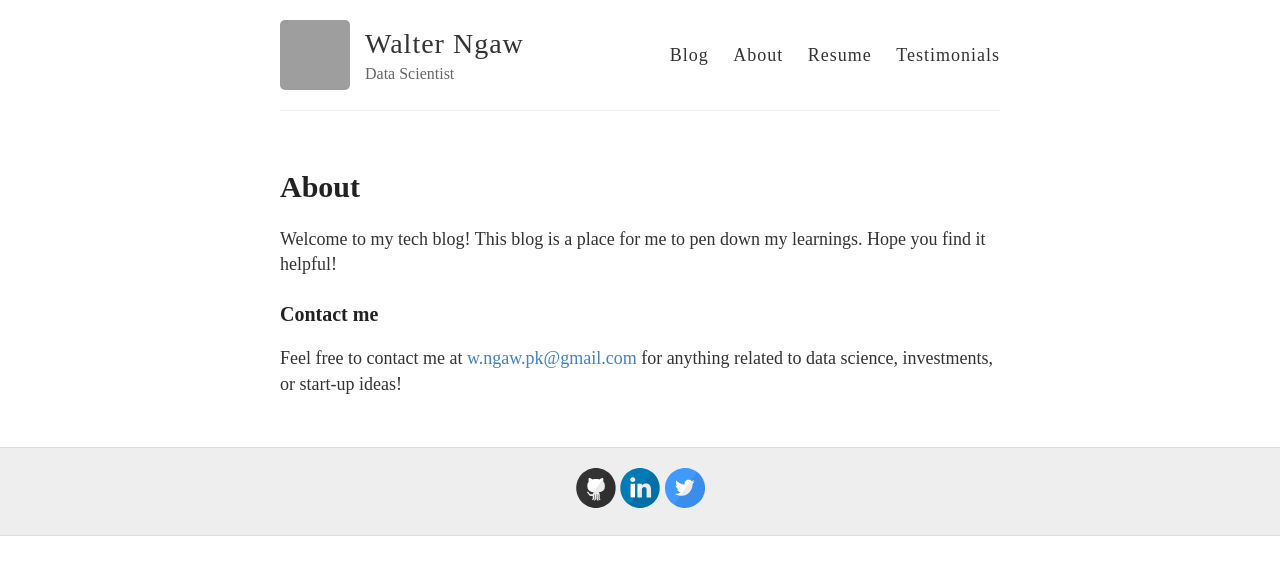
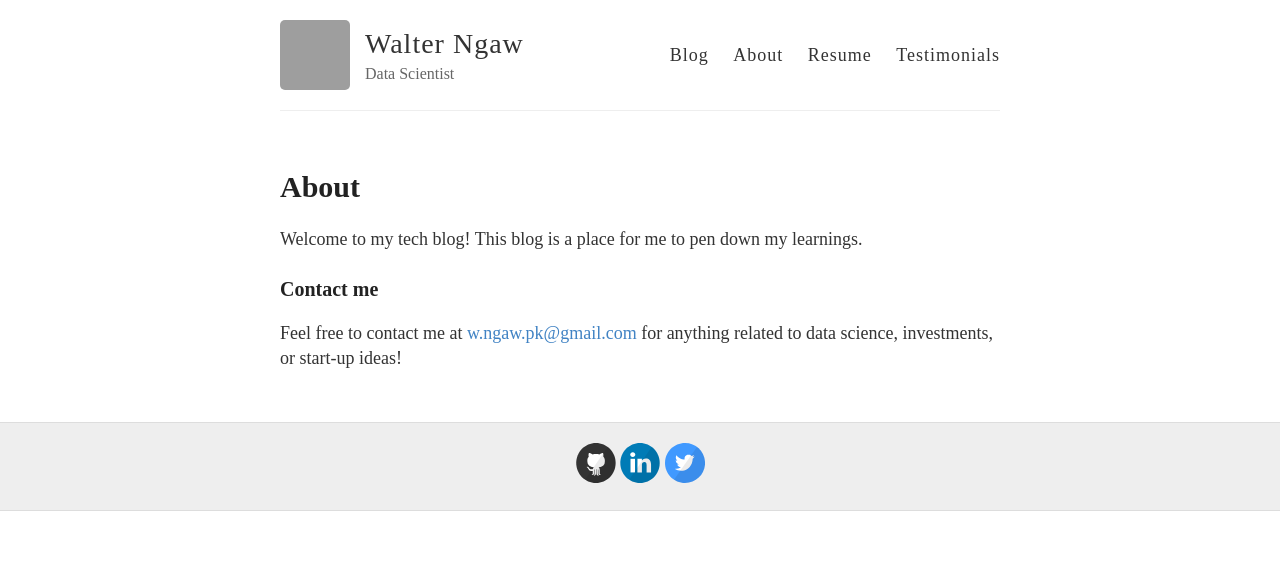
Before and after one commit to wngaw/wngaw.github.io, a Jekyll site: the page built from about.md, in a window 1280 px wide. Shown: the top 575 px of the page. Built offline with Jekyll 4.4.1, drawn with Linux system fonts in a browser that asks for light colours; grey boxes are pictures that could not be loaded.

Commit message:
about and resume

```diff
--- a/about.md
+++ b/about.md
@@ -4,7 +4,7 @@
 permalink: /about/
 ---
 
-Welcome to my tech blog! This blog is a place for me to pen down my learnings. Hope you find it helpful!
+Welcome to my tech blog! This blog is a place for me to pen down my learnings.
 
 ### Contact me
 
```
Also changed, not shown: resume.md (+1 -9 lines).
